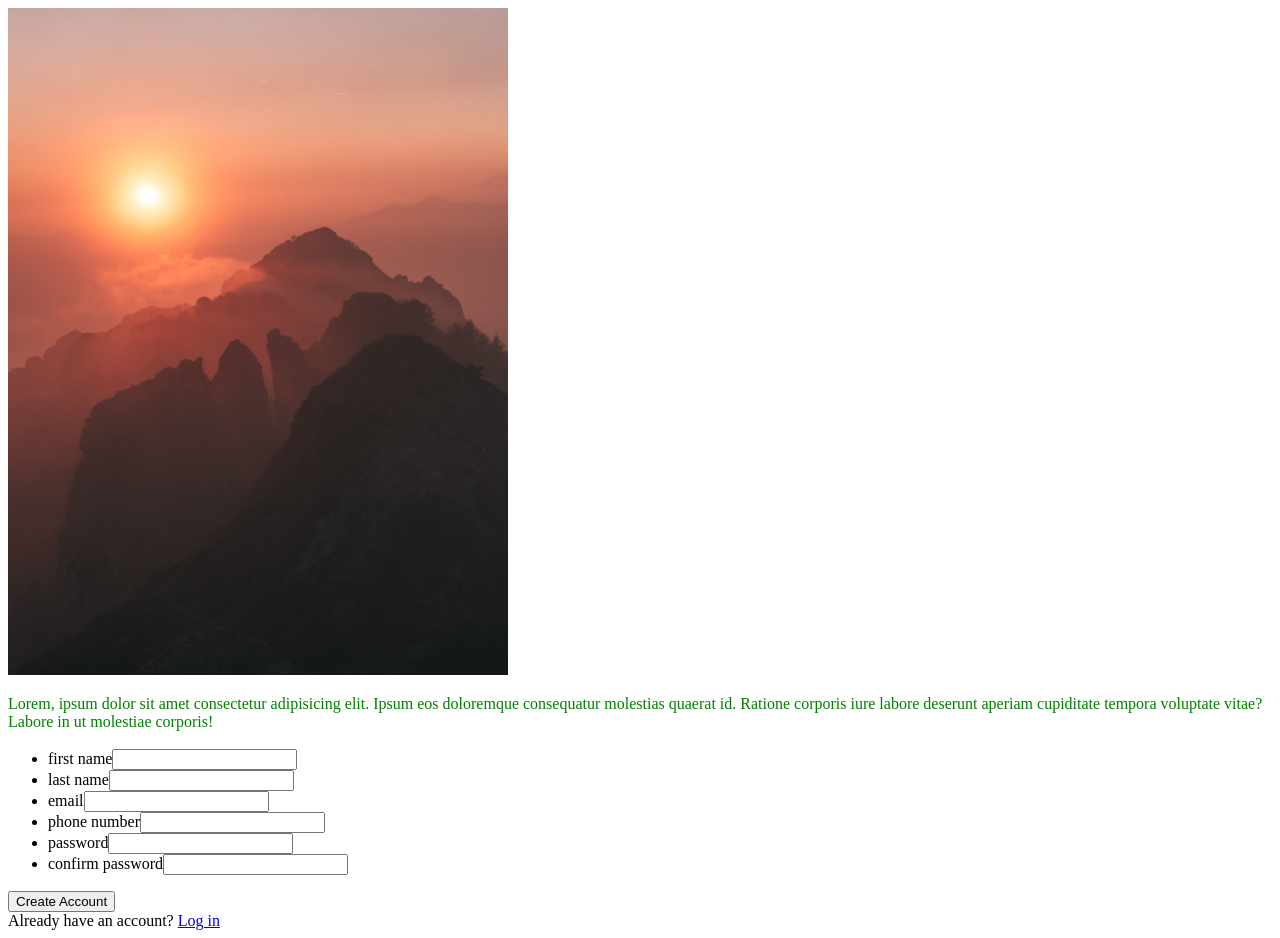
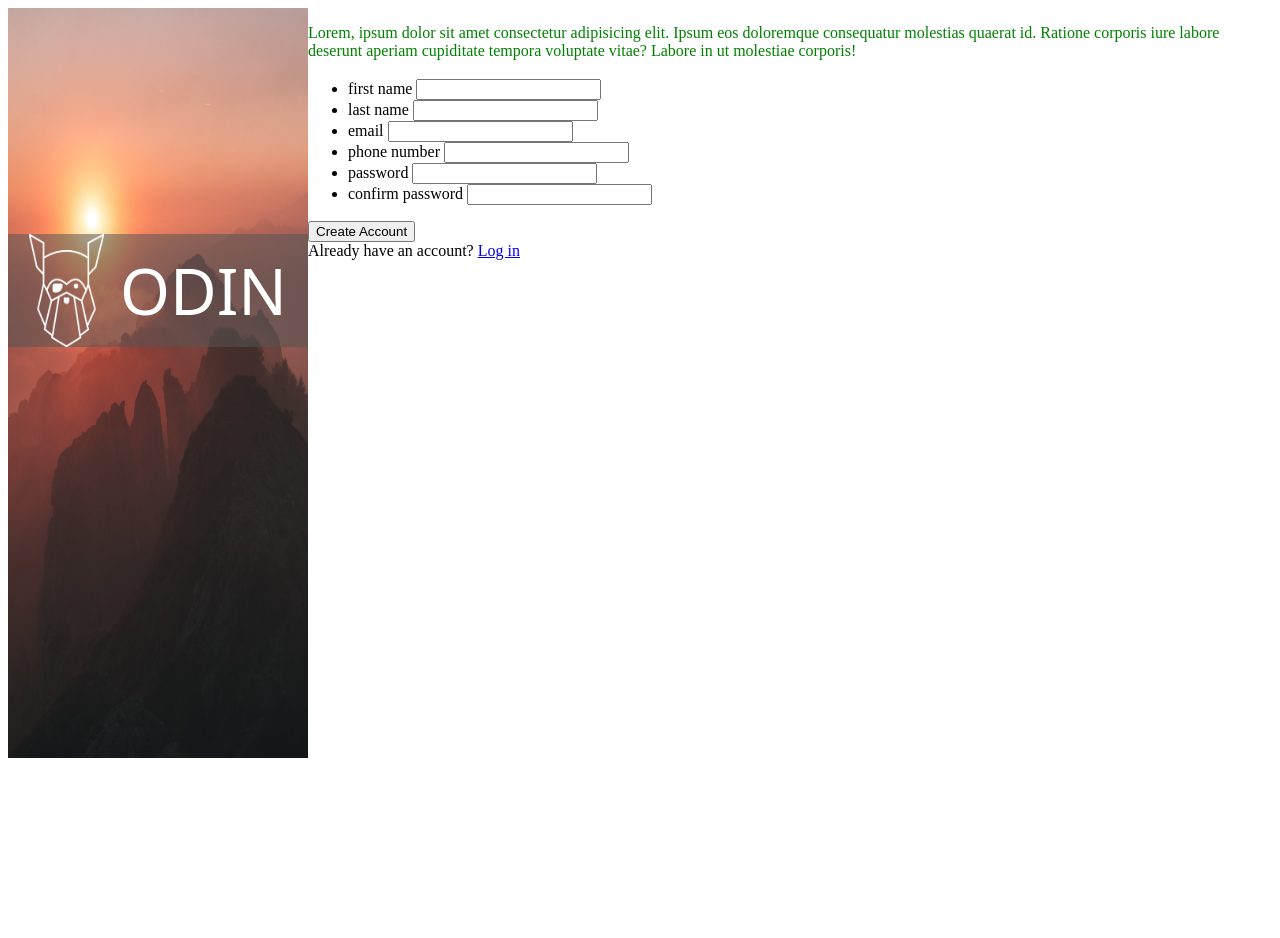
Before and after one commit to CrispDeserving/signup-form, a plain HTML site: page index.html in a window 1280 px wide. After the commit the page ends 800 px from the top, so only its background shows below. Drawn offline with Linux system fonts and the light colour scheme.

Commit message:
Add basic sidebar styling

```diff
--- a/index.html
+++ b/index.html
@@ -11,10 +11,11 @@
     <div class="sidebar">
       <img src="./pexels-simone-defendi-12762122.jpg" alt="A orange, foggy mountain in a cloudy day.">
 
-      <div class="banner"></div>
+      <div class="banner">
+        <img src="./odin-lined.png" alt="Company Logo">
+        <div>odin</div>
       </div>
     </div>
-
     <main>
       <p class="sales-pitch">
         Lorem, ipsum dolor sit amet consectetur adipisicing elit. Ipsum eos doloremque consequatur molestias quaerat id. Ratione corporis iure labore deserunt aperiam cupiditate tempora voluptate vitae? Labore in ut molestiae corporis!
@@ -26,17 +27,47 @@
         </h3>
 
         <ul>
-        <li><label for="first-name">first name</label><input type="text"></li>
+          <li>
+            <label for="first-name">
+              <span class="label">first name</span>
+              <input type="text">
+            </label>
+          </li>
 
-        <li><label for="last-name">last name</label><input type="text"></li>
+          <li>
+            <label for="last-name">
+              last name
+              <input type="text">
+            </label>
+          </li>
 
-        <li><label for="user-email">email</label><input type="text"></li>
+          <li>
+            <label for="user-email">
+              <span class="label">email</span>
+              <input type="text">
+            </label>
+          </li>
 
-        <li><label for="phone-number">phone number</label><input type="telephone"></li>
+          <li>
+            <label for="phone-number">
+              <span class="label">phone number</span>
+              <input type="telephone">
+            </label>
+          </li>
 
-        <li><label for="password">password</label><input type="password"></li>
+          <li>
+            <label for="password">
+              <span class="label">password</span>
+              <input type="password">
+            </label>
+          </li>
 
-        <li><label for="password-confirm">confirm password</label><input type="password"></li>
+          <li>
+            <label for="password-confirm">
+              <span class="label">confirm password</span>
+              <input type="password">
+            </label>
+          </li>
         </ul>
 
         <button class="form-btn">Create Account</button>
@@ -46,5 +77,6 @@
         </div>
       </form>
     </main>
+  </div>
 </body>
 </html>
--- a/style.css
+++ b/style.css
@@ -1,11 +1,39 @@
 .container {
+    display: flex;
     max-width: 100vw;
     max-height: 100vh;
 }
 
+.sidebar {
+    position: relative;
+}
+
 .sidebar > img {
-    width: 500px;
-    aspect-ratio: 3/4;
+    width: 300px;
+    aspect-ratio: 2/5;
+}
+
+.banner {
+    display: flex;
+    justify-content: center;
+    gap: 2ch;
+    align-items: center;
+    position: absolute;
+    top: calc( (100% - 75px) / 3);
+    width: 100%;
+    background-color: #55555588;
+}
+
+.banner > div {
+    color: white;
+    font-size: 4rem;
+    font-family: "Roboto Sans", sans;
+    text-transform: uppercase;
+}
+
+.banner > img {
+    width: 75px;
+    aspect-ratio: 2/3;
 }
 
 p {
```
Lines whose indentation alone changed are shown as unchanged.
